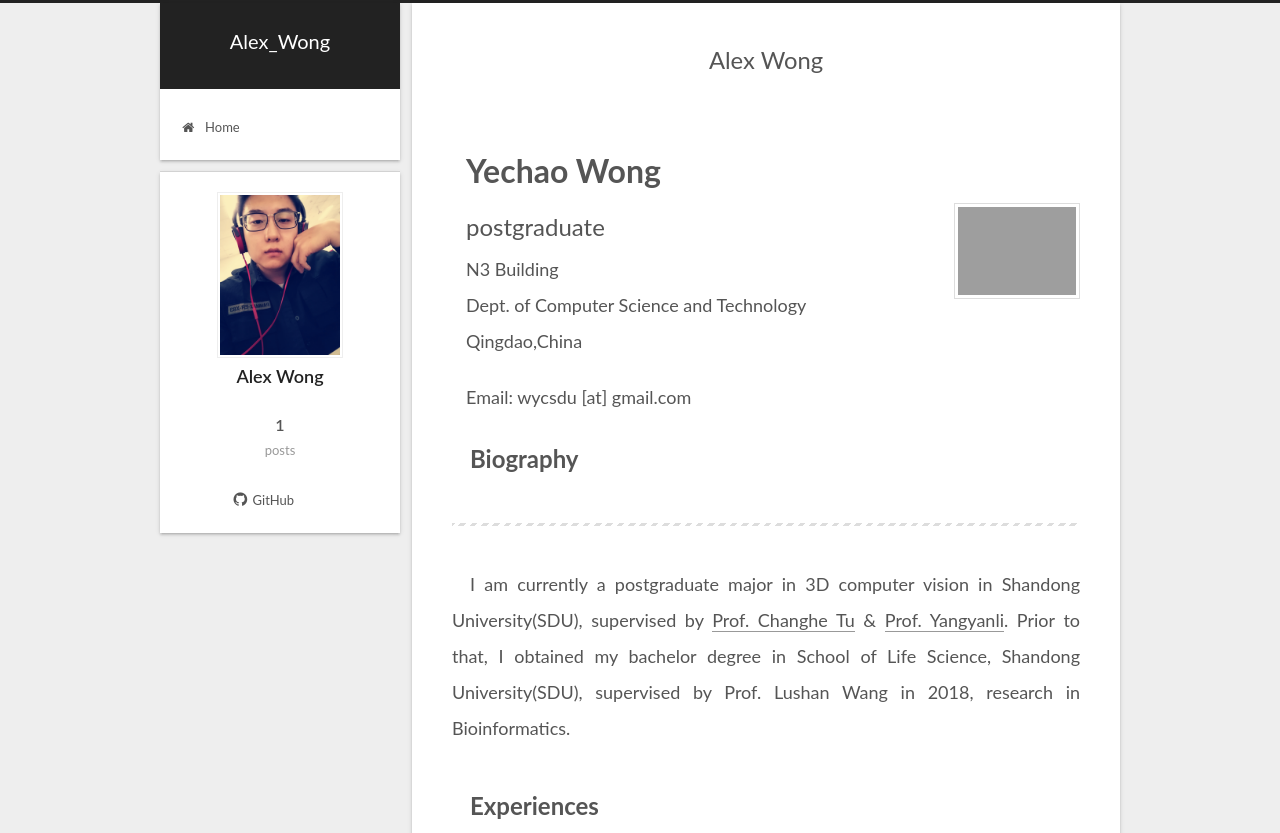
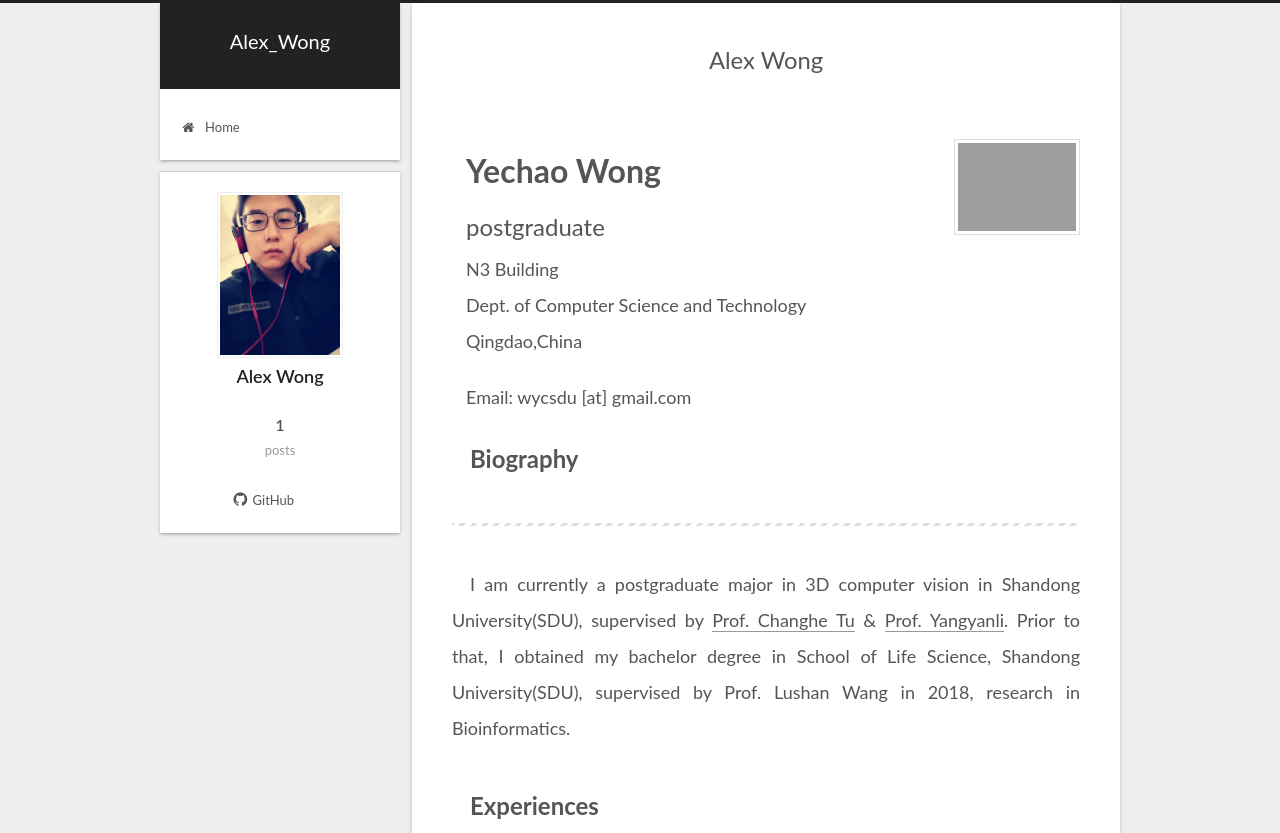
Before and after one commit to yechaowang/yechaowang.github.io, a plain HTML site: page index.html in a window 1280 px wide. Shown: the top 833 px of the page. Drawn offline with Linux system fonts and the light colour scheme; grey boxes are pictures that could not be loaded.

Commit message:
Site updated: 2019-12-07 20:09:27

```diff
--- a/index.html
+++ b/index.html
@@ -279,7 +279,7 @@
 
 
 
-            <p>&ensp;&ensp;<font size=6><strong>Yechao Wong</strong></font><br>&ensp;&ensp;<font size=5>postgraduate</font><img src="https://sm.ms/image/yr3n5foLezRBZJb" width = 20% height = 20% div align=right /><br>&ensp;&ensp;<font size=4>N3 Building</font></font><br>&ensp;&ensp;<font size=4>Dept. of Computer Science and Technology</font><br>&ensp;&ensp;<font size=4>Qingdao,China</font></p>
+            <p>&ensp;&ensp;<font size=6><strong>Yechao Wong</strong></font><img src="https://i.loli.net/2019/12/07/yr3n5foLezRBZJb.jpg" width = 20% height = 20% div align=right /><br>&ensp;&ensp;<font size=5>postgraduate</font><br>&ensp;&ensp;<font size=4>N3 Building</font></font><br>&ensp;&ensp;<font size=4>Dept. of Computer Science and Technology</font><br>&ensp;&ensp;<font size=4>Qingdao,China</font></p>
 <p>&ensp;&ensp;<font size=4>Email: wycsdu [at] gmail.com</p>
 <p>&ensp;&ensp;<font size=5><strong>Biography</strong></font></p>
 <hr>
```
Also changed, not shown: 2019/12/07/Alex Wong/index.html (+4 -4 lines).
